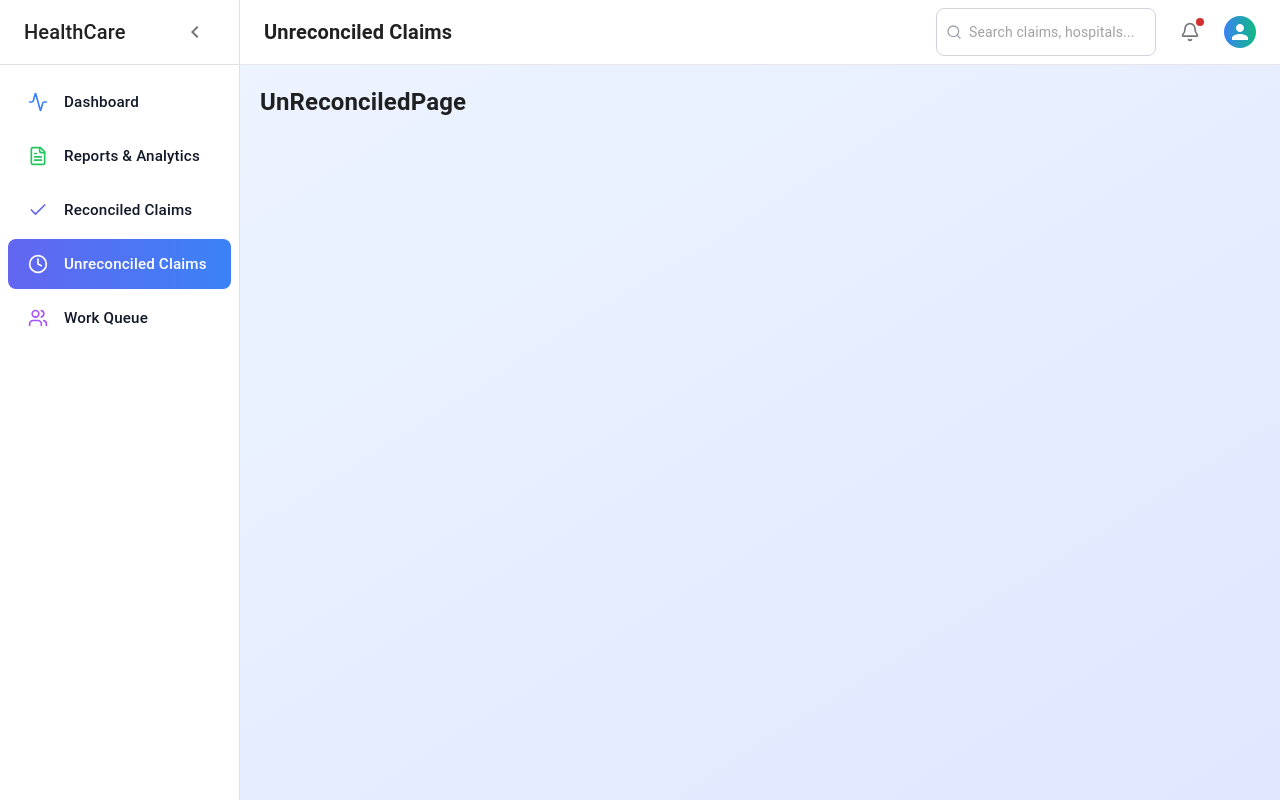
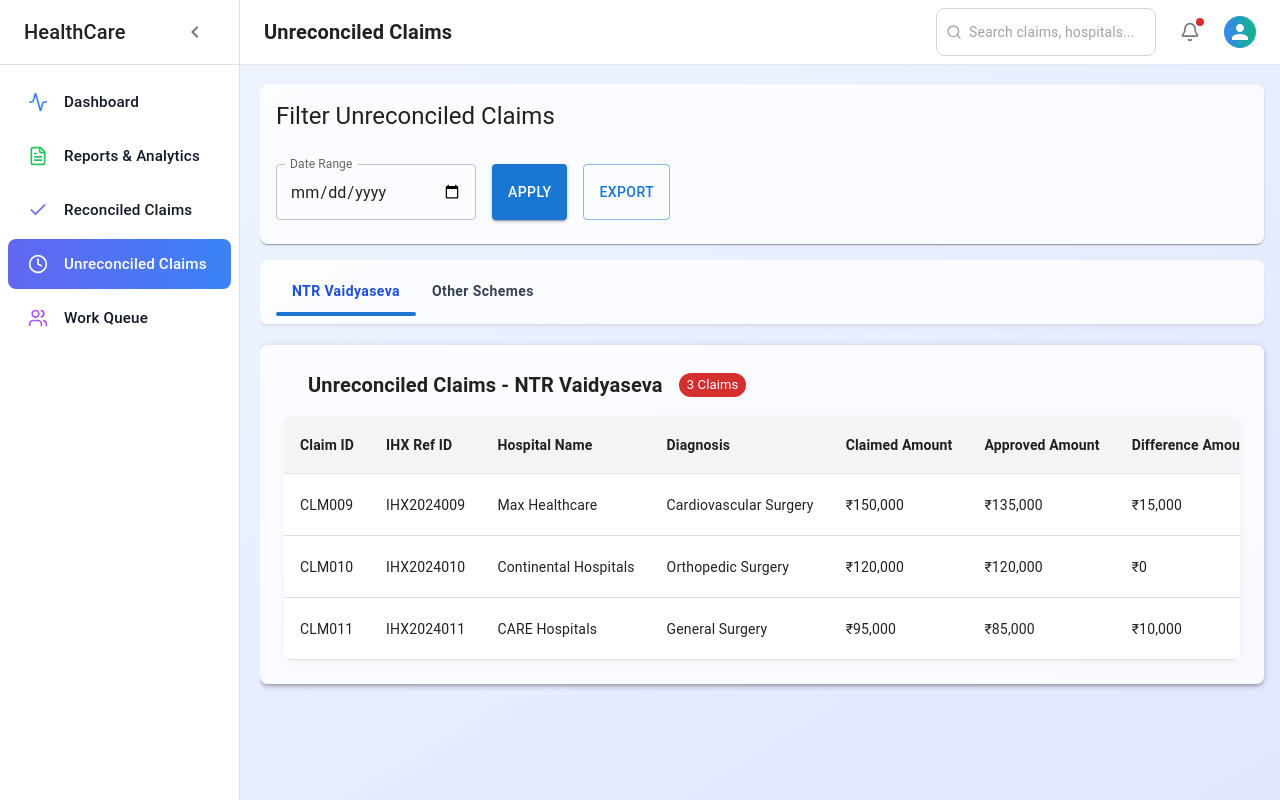
Before and after one commit to lavanyayarlagadda/Clamis_Traking, a React (Vite) app in the folder claims/: page /unreconciled in a window 1280 px wide. Built offline with nearby package versions, Linux system fonts and the light colour scheme; some icons are missing.

Commit message:
unreconcialiation

```diff
--- a/claims/src/Components/reusable/dialog.tsx
+++ b/claims/src/Components/reusable/dialog.tsx
@@ -20,7 +20,7 @@ type DynamicClaimDialogProps = {
   open: boolean;
   onClose: () => void;
   title: string;
-  data: {
+  data?: {
     claimInfo?: Record<string, any>;
     financialDetails?: Record<string, any>;
     timeline?: {
--- a/claims/src/pages/Unreconciled/UnreconciledPAge.tsx
+++ b/claims/src/pages/Unreconciled/UnreconciledPAge.tsx
@@ -1,3 +1,128 @@
+import { useState } from "react";
+import { Visibility } from "@mui/icons-material";
+import { unreconciledClaimsData } from "./data";
+import { DynamicTabs } from '../../Components/reusable/tabs';
+import { DynamicFilterBar } from "../../Components/reusable/filter";
+
+
+import { Chip } from "@mui/material";
+import ReportProblemOutlinedIcon from '@mui/icons-material/ReportProblemOutlined';
+import DynamicTable from "../../Components/reusable/dynamicTable";
+import { DynamicClaimDialog } from "../../Components/reusable/dialog";
+
+
 export default function UnReconciledPage() {
-  return <h2>UnReconciledPage</h2>;
+  const [activeTab, setActiveTab] = useState("ntr");
+  const [dialogData, setDialogData] = useState(null);
+  const [dialogOpen, setDialogOpen] = useState(false);
+
+  const statusColorMap: Record<  "Rejected" |"Exception", "success" | "warning" | "error"> = {
+    Exception: "error",
+    Rejected: "warning",
+  };
+
+  const columns = [
+    { key: "claimId", label: "Claim ID" },
+    { key: "ihxRefId", label: "IHX Ref ID" },
+    {key:"hospitalName", label:"Hospital Name"},
+    {key:"diagnosis", label:"Diagnosis"},
+    {
+      key: "claimedAmount",
+      label: "Claimed Amount",
+      render: (r: any) => `₹${r.claimedAmount.toLocaleString()}`,
+    },
+    {
+      key: "approvedAmount",
+      label: "Approved Amount",
+      render: (r: any) => `₹${r.approvedAmount.toLocaleString()}`,
+    },{
+      key: "differenceAmout",
+      label: "Difference Amount",
+      render: (r: any) => `₹${r.differenceAmout.toLocaleString()}`,
+    },
+    { key: "exceptionType", label: "Exception Type" },
+    { key: "reason", label: "Reason" },
+
+    {
+      key: "status",
+      label: "Status",
+      render: (row: any) => {
+        const color = statusColorMap[row.status as keyof typeof statusColorMap] || "default";
+        return <Chip label={row.status} color={color} size="small" />;
+      },
+    },
+  ];
+
+
+
+  return (
+    <>
+      <div style={{ marginTop: "20px" }}>
+        <DynamicFilterBar
+          filters={[
+            {
+              type: "select",
+              label: "Hospital",
+              value: "",
+              options: ["Max Healthcare", "Continental Hospitals", "CARE Hospitals", "Yashoda Hospitals", "Rainbow Hospitals"],
+              onChange: () => { },
+            },
+            {
+              type: "date",
+              label: "Date Range",
+              value: "",
+              onChange: () => { },
+            },
+            {
+              type: "select",
+              label: "Status",
+              value: "",
+              options: ["Exception"],
+              onChange: () => { },
+            },
+          ]}
+          onApply={() => { }}
+          onExport={() => { }}
+          title={"Filter Unreconciled Claims"}
+        />
+      </div>
+
+      <DynamicTabs
+        tabs={[
+          { label: "NTR Vaidyaseva", value: "ntr" },
+          { label: "Other Schemes", value: "other" },
+        ]}
+        currentValue={activeTab}
+        onChange={setActiveTab}
+      />
+
+
+      <DynamicTable
+        title="Unreconciled Claims - NTR Vaidyaseva"
+        countLabel={`${unreconciledClaimsData.length} Claims`}
+        columns={columns}
+        data={unreconciledClaimsData}
+        chipColor={"error"}
+        iconColor={"error"}
+        Icon={ReportProblemOutlinedIcon}
+        actions={[
+          {
+            label: "View Timeline",
+            icon: <Visibility fontSize="small" />,
+            onClick: (row) => {
+              setDialogData(row);
+              setDialogOpen(true);
+            },
+          },
+        ]}
+      />
+
+      <DynamicClaimDialog
+        open={dialogOpen}
+        onClose={() => setDialogOpen(false)}
+        title="Claim Timeline"
+        // data={dialogData}
+      />
+    </>
+  );
 }
--- /dev/null
+++ b/claims/src/pages/Unreconciled/data.ts
@@ -0,0 +1,38 @@
+export const unreconciledClaimsData = [
+    {
+        claimId: "CLM009",
+        ihxRefId: "IHX2024009",
+        hospitalName: "Max Healthcare",
+        diagnosis: "Cardiovascular Surgery",
+        claimedAmount: 150000,
+        approvedAmount: 135000,
+        differenceAmout: 15000,
+        exceptionType: "Amount Mismatch",
+        reason: "Claimed amount exceeds approved limit",
+        status: "Exception"
+    },
+    {
+        claimId: "CLM010",
+        ihxRefId: "IHX2024010",
+        hospitalName: "Continental Hospitals",
+        diagnosis: "Orthopedic Surgery",
+        claimedAmount: 120000,
+        approvedAmount: 120000,
+        differenceAmout: 0,
+        exceptionType: "Documents",
+        reason: "Discharge Summary not provided",
+        status: "Exception"
+    },
+    {
+        claimId: "CLM011",
+        ihxRefId: "IHX2024011",
+        hospitalName: "CARE Hospitals",
+        diagnosis: "General Surgery",
+        claimedAmount: 95000,
+        approvedAmount: 85000,
+        differenceAmout: 10000,
+        exceptionType: "Manual Review Requied",
+        reason: "Policy Verification required",
+        status: "Exception"
+    },
+];
```
Also changed, not shown: claims/src/pages/Reconciled/ReconciledPage.tsx (+4 -4 lines).
